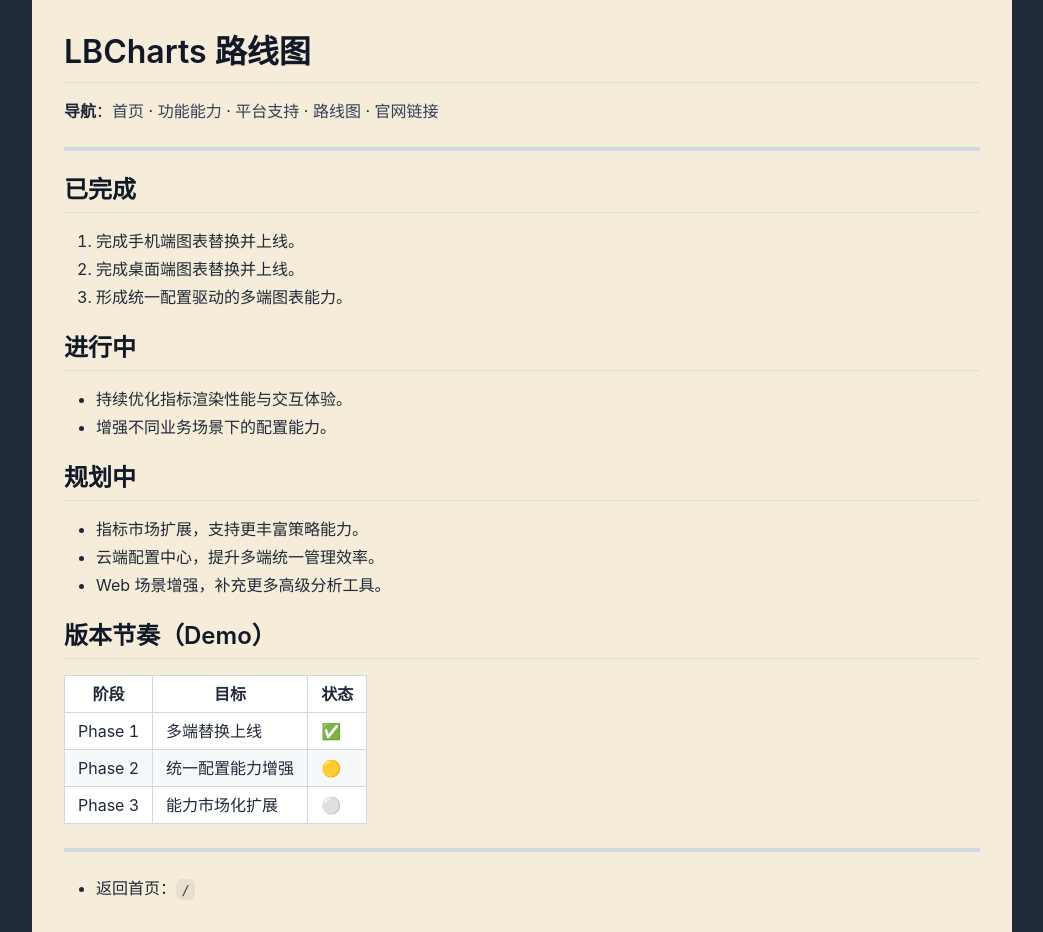
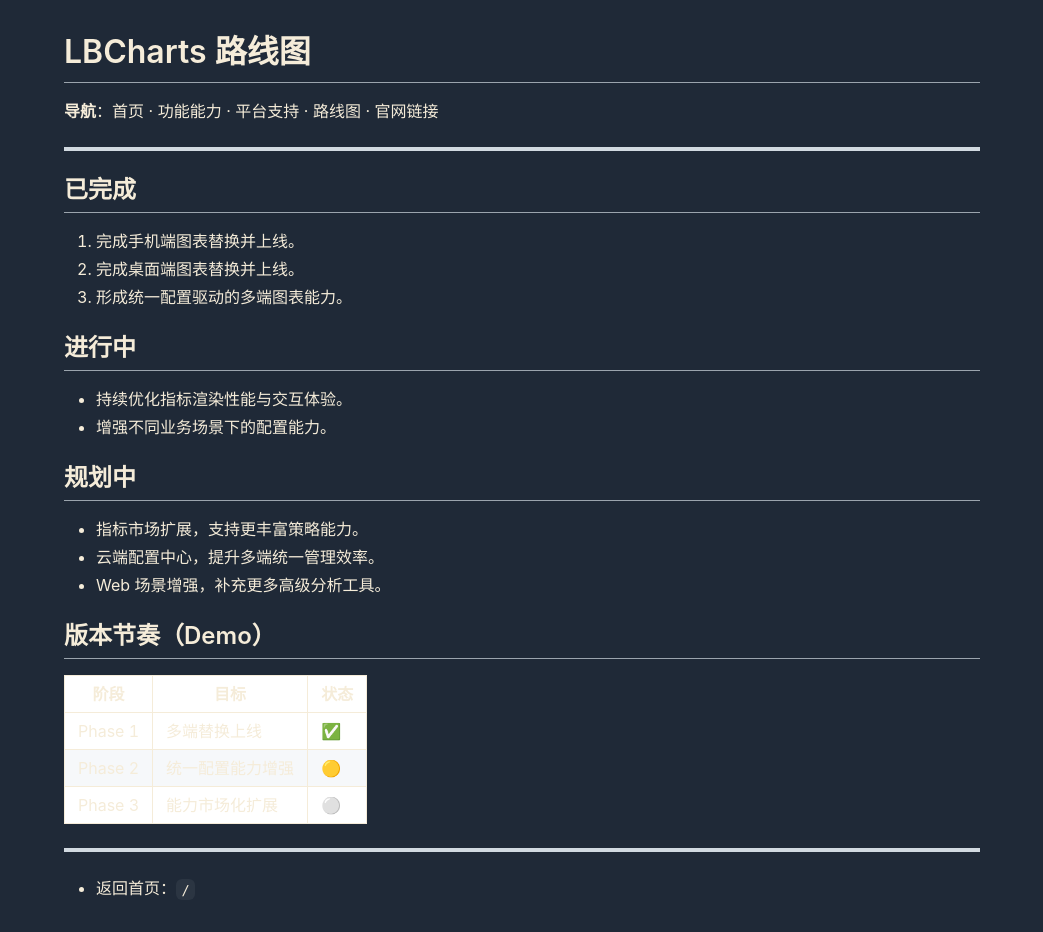
Before and after one commit to xuk3r/xuk3r.github.io, a Jekyll site: the page built from roadmap.md, in a window 1280 px wide. Shown: the whole page, without its empty margins (118-1161 px from the left). Built offline with Jekyll 4.4.1, drawn with Linux system fonts in a browser that asks for light colours; comment, search, counter and statistics services are not loaded.

Commit message:
Update default.html
修改默认背景色 增加 mermaid

```diff
--- a/_layouts/default.html
+++ b/_layouts/default.html
@@ -20,16 +20,24 @@
         max-width: 980px;
         margin: 0 auto;
         padding: 32px;
-        background: #f5ecd9;
-        color: #1f2937;
+        background: #1f2937;
+        color: #f5ecd9;
       }
       .markdown-body a {
-        color: #334155;
+        color: #f5ecd9;
       }
       .markdown-body h1,
       .markdown-body h2,
       .markdown-body h3 {
-        color: #111827;
+        color: #f5ecd9;
+      }
+      .markdown-body hr,
+      .markdown-body table th,
+      .markdown-body table td {
+        border-color: #f5ecd9;
+      }
+      .markdown-body .mermaid {
+        margin: 16px 0;
       }
       @media (max-width: 767px) {
         .markdown-body {
@@ -42,8 +50,27 @@
     <article class="markdown-body">
       {{ content }}
     </article>
+    <script src="https://cdn.jsdelivr.net/npm/mermaid@11/dist/mermaid.min.js"></script>
     <script src="https://cdnjs.cloudflare.com/ajax/libs/anchor-js/4.1.0/anchor.min.js" integrity="sha256-lZaRhKri35AyJSypXXs4o6OPFTbTmUoltBbDCbdzegg=" crossorigin="anonymous"></script>
     <script>
+      mermaid.initialize({
+        startOnLoad: false,
+        theme: "dark",
+        securityLevel: "loose"
+      });
+
+      document.querySelectorAll("pre > code.language-mermaid").forEach((codeBlock) => {
+        const pre = codeBlock.parentElement;
+        const container = document.createElement("div");
+        container.className = "mermaid";
+        container.textContent = codeBlock.textContent;
+        pre.replaceWith(container);
+      });
+
+      mermaid.run({
+        querySelector: ".mermaid"
+      });
+
       anchors.add();
     </script>
   </body>
```
